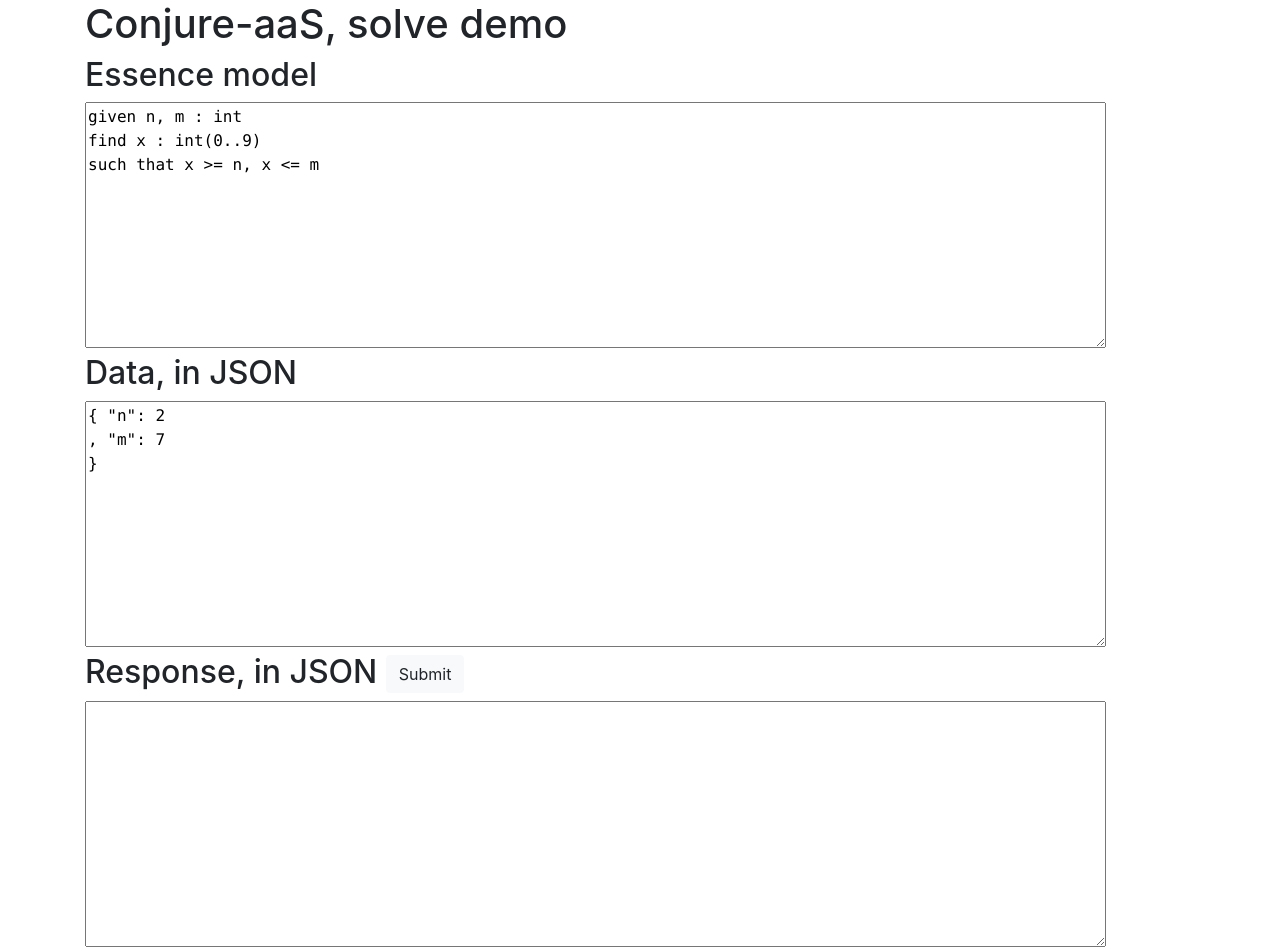
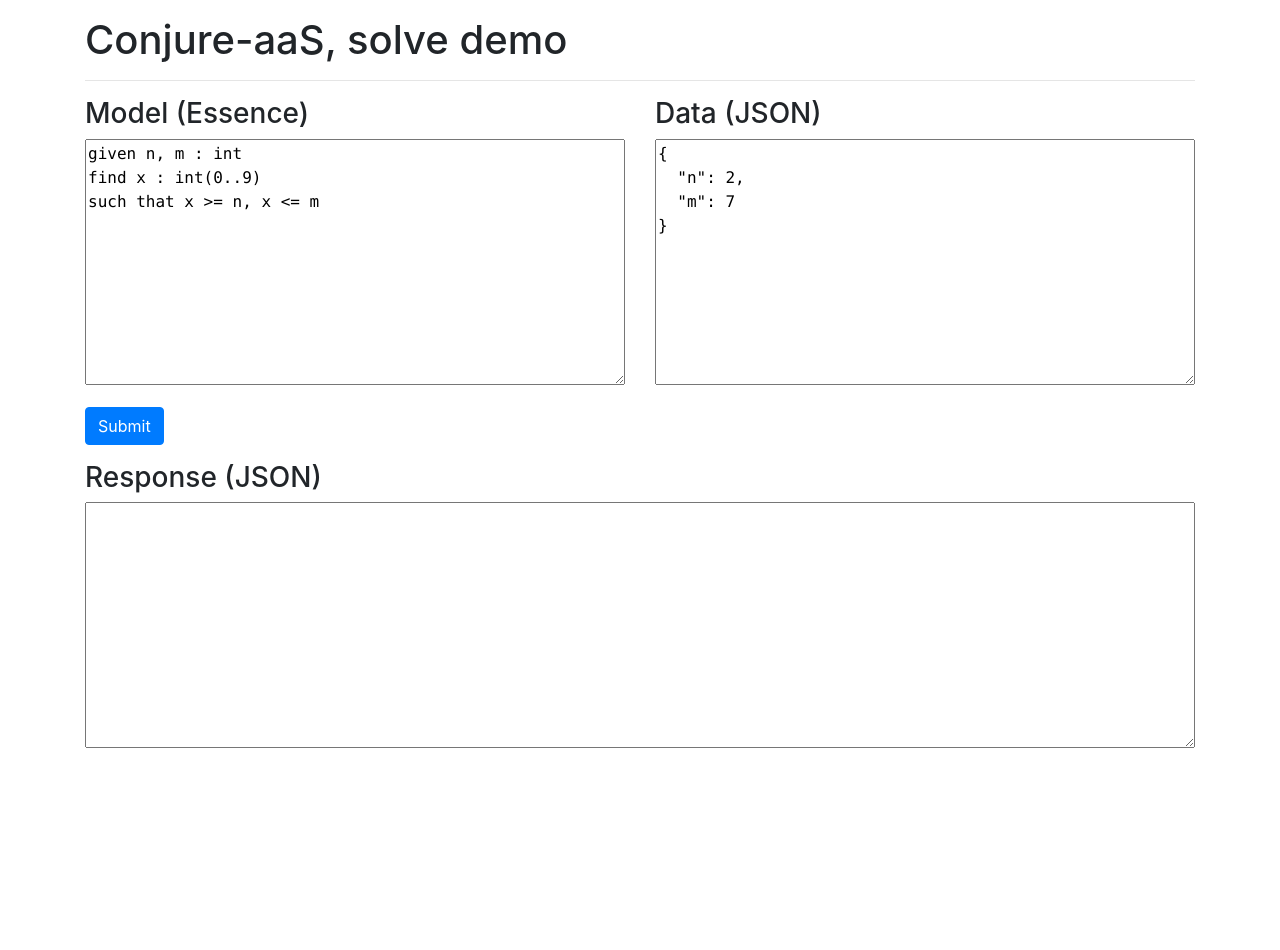
Before and after one commit to conjure-cp/conjure-aas, a website: page static/solveDemo.html in a window 1280 px wide. After the commit the page ends 800 px from the top, so only its background shows below. Drawn offline with nearby package versions, Linux system fonts and the light colour scheme.

Commit message:
we do a little web design

```diff
--- a/static/solveDemo.html
+++ b/static/solveDemo.html
@@ -28,6 +28,9 @@
         const client = new ConjureClient("solve-demo");
 
         function solve() {
+            $("#submit").prop("disabled", true);
+            $("#submit-text").text("Loading...");
+
             const model = document.getElementById('model').value;
             const data = document.getElementById('data').value;
 
@@ -37,37 +40,55 @@
                 options: ["--number-of-solutions", "1"]
             }).then(response => {
                 document.getElementById("solution").innerHTML = JSON.stringify(response, undefined, 2);
+
+                    $("#submit").prop("disabled", false);
+                    $("#submit-text").text("Submit");
             });
         }
     </script>
 
     <style>
         textarea { font-family: Consolas, Lucida Console, monospace; }
+        button .spinner-border { display: none }
+        button[disabled] .spinner-border { display: inline-block }
     </style>
 
 </head>
 
 <body>
-    <div class="container">
+    <div class="container py-3">
 
         <h1>Conjure-aaS, solve demo</h1>
 
-        <h2>Essence model</h2>
-        <textarea id="model" rows="10" cols="100">
+        <hr>
+
+        <div class="row">
+            <div class="col-xl">
+                <h3>Model (Essence)</h3>
+                <textarea class="w-100" id="model" rows="10">
 given n, m : int
 find x : int(0..9)
 such that x >= n, x <= m
 </textarea>
-
-        <h2>Data, in JSON</h2>
-        <textarea id="data" rows="10" cols="100">
-{ "n": 2
-, "m": 7
+            </div>
+            <div class="col-xl mt-xl-0 mt-3">
+                <h3>Data (JSON)</h3>
+                <textarea class="w-100" id="data" rows="10">
+{
+  "n": 2,
+  "m": 7
 }
 </textarea>
+            </div>
+        </div>
 
-        <h2>Response, in JSON <button type="button" class="btn btn-light" onclick="solve()">Submit</button></h2>
-        <textarea id="solution" rows="10" cols="100" readonly></textarea>
+        <button class="btn btn-primary my-3" id="submit" type="button" onclick="solve()">
+            <span class="spinner-border spinner-border-sm" role="status" aria-hidden="true"></span>
+            <span id="submit-text">Submit</span>
+        </button>
+
+        <h3>Response (JSON)</h3>
+        <textarea class="w-100" id="solution" rows="10" readonly></textarea>
 
     </div>
 </body>
```
